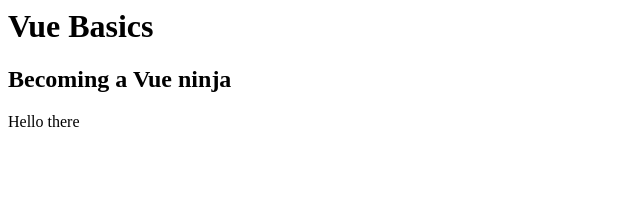
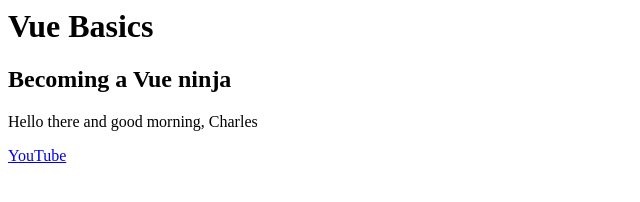
Before and after one commit to cjmcquain/vuejsbasics, a plain HTML site: page index.html in a window 1280 px wide. Shown: the whole page, without its empty margins (0-640 px from the left). Drawn offline with nearby package versions, Linux system fonts and the light colour scheme.

Commit message:
Added first directive v-bind to link on homepage

```diff
--- a/app.js
+++ b/app.js
@@ -1,11 +1,13 @@
 new Vue({
   el: "#app",
   data: {
-    title: "Becoming a Vue ninja"
+    title: "Becoming a Vue ninja",
+    name: "Charles",
+    url: "http://www.youtube.com"
   },
   methods: {
-    greet() {
-      return `Hello there`;
+    greet(time) {
+      return `Hello there and good ${time}, ${this.name}`;
     }
   }
 });
--- a/index.html
+++ b/index.html
@@ -12,7 +12,8 @@
   <h1>Vue Basics</h1>
   <div id="app">
     <h2>{{ title }}</h2>
-    <p>{{ greet() }}</p>
+    <p>{{ greet('morning') }}</p>
+    <a v-bind:href="url">YouTube</a>
   </div>
 
   <script src="app.js"></script>
```
